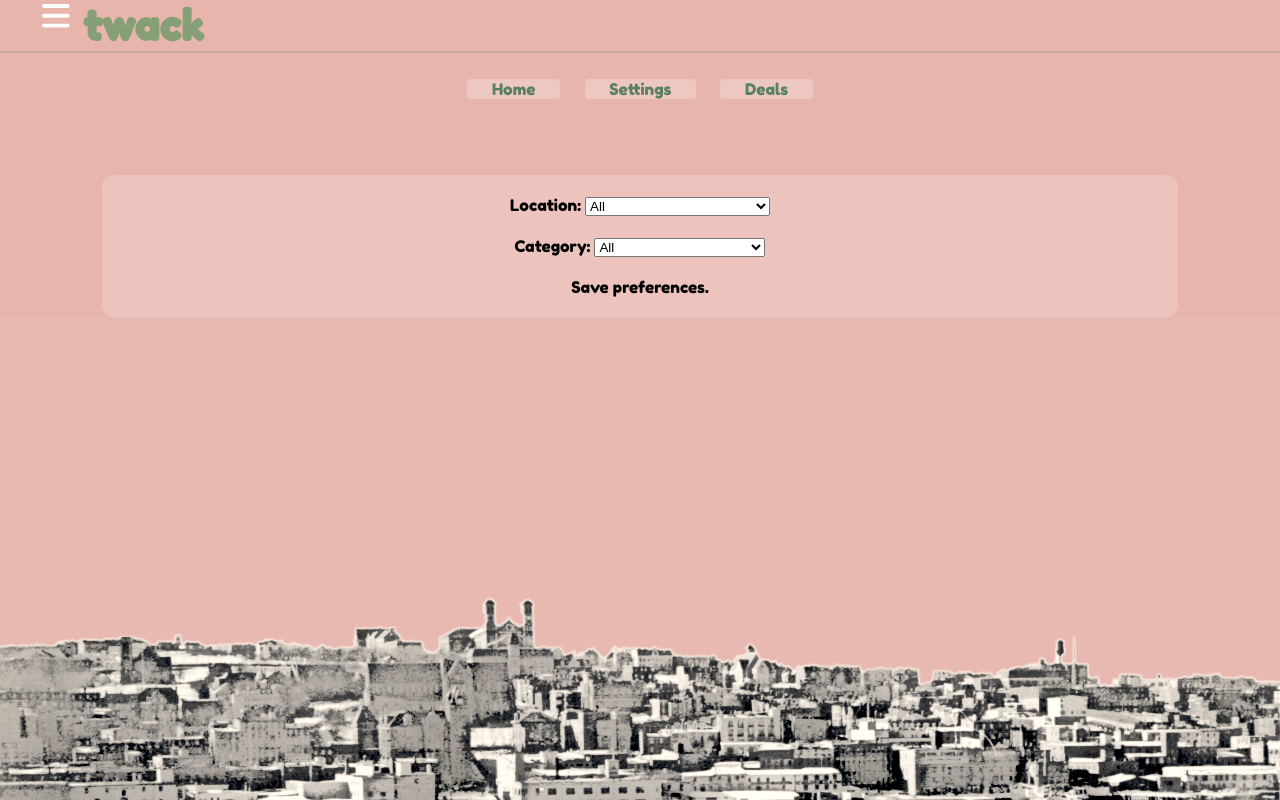
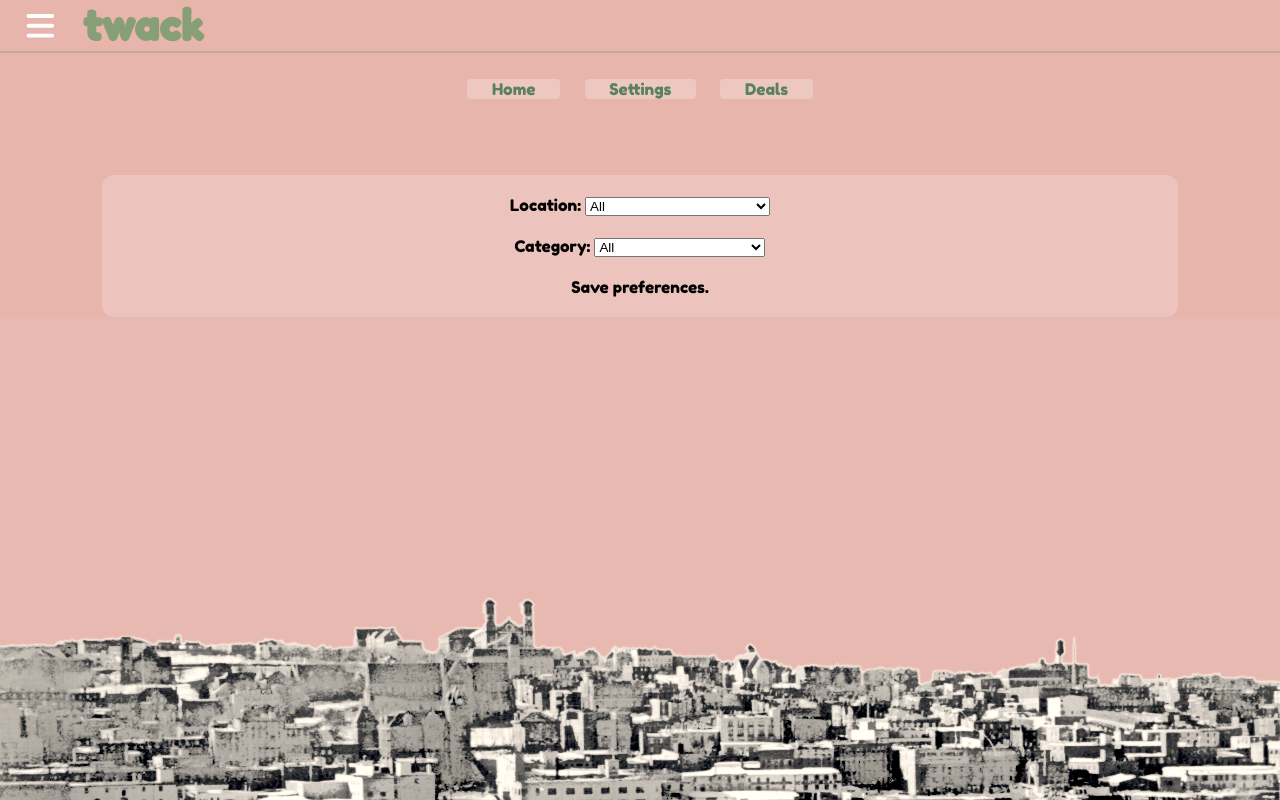
Before and after one commit to ellis0n/twack, a React (Create React App) app: page /settings in a window 1280 px wide. Built offline with nearby package versions, Linux system fonts and the light colour scheme; no server answers.

Commit message:
final push for this branch

```diff
--- a/src/App.css
+++ b/src/App.css
@@ -42,8 +42,6 @@
   font-size: calc(10px + 4vmin);
   font-family: "Fredoka One", cursive;
   color: #588061;
-  margin: 2% 0% 0% 20;
-  padding: 0px 1em;
   background-color:
   #e7b5ac;
   border-bottom: 2px solid #58806141;
@@ -55,11 +53,12 @@
   #e7b5acea;
 }
 
-.burger{
+.burger, .logo{
 text-align: center;
-font-family: "Fredoka One"
+font-family: "Fredoka One";
+padding-left: 2%;
+}
 
-}
 
 .wrapper {
   margin: auto 18%;
--- a/src/components/Banner.jsx
+++ b/src/components/Banner.jsx
@@ -11,7 +11,6 @@ const Banner = ({className}) => {
       icon={faBars}
       color="white"
       size="xs"
-      pull="left"
       className = "burger"
       /></div> : null }
     <div className="logo">
```
